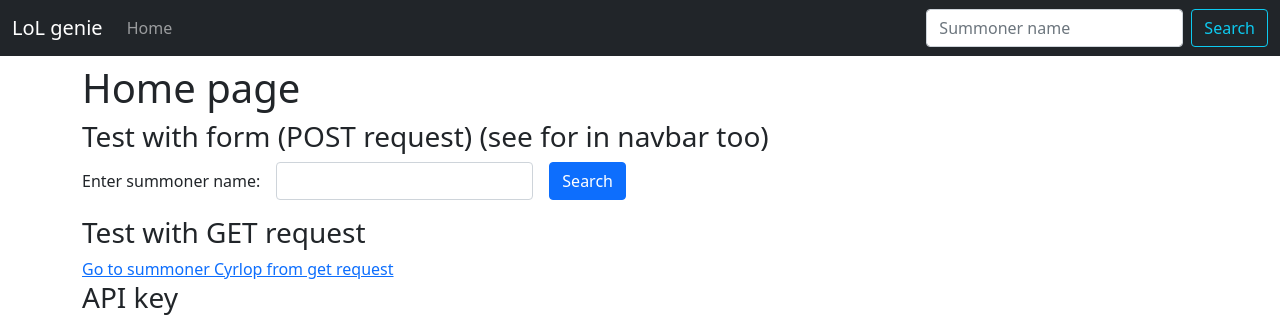
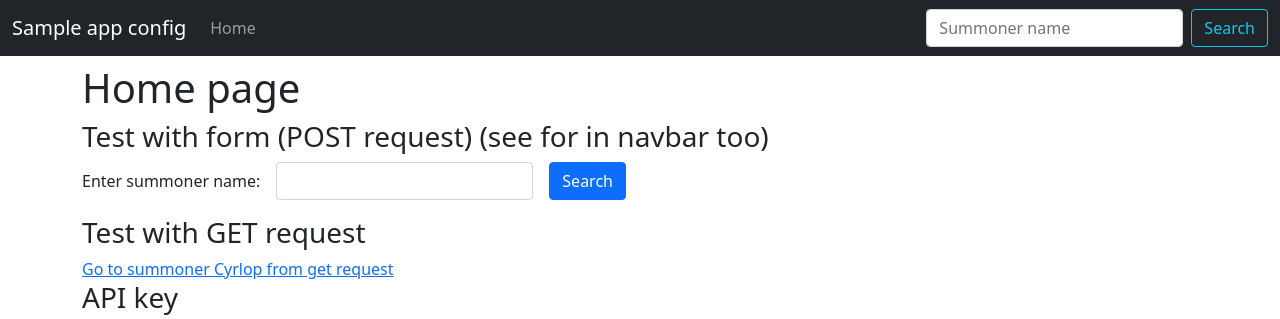
Before and after one commit to kevinrue/lolgenie, a FastAPI app: template src/templates/index.html in a window 1280 px wide. Shown: the top 319 px of the page. Run offline with FastAPI, Linux system fonts and the light colour scheme; the template is opened without the code that fills it: most values are stand-ins (such as "Sample title", 1, 10 or a date in 2020).

Commit message:
rename config to configuration; use config dict

```diff
--- a/src/main.py
+++ b/src/main.py
@@ -3,7 +3,7 @@ from fastapi.responses import RedirectResponse
 from fastapi.staticfiles import StaticFiles
 from fastapi.templating import Jinja2Templates
 
-from . import config
+from . import configuration
 
 app = FastAPI()
 
@@ -11,11 +11,16 @@ app.mount("/static", StaticFiles(directory="src/static"), name="static")
 
 templates = Jinja2Templates(directory="src/templates")
 
+app_config = {
+    "name": "LoL genie",
+    "api_key": configuration.get_api_key()
+}
+
 
 @app.get("/")
 def index(request: Request):
-    api_key = config.get_api_key()
-    context = {"request": request, "api_key": api_key}
+
+    context = {"request": request, 'app_config': app_config}
     return templates.TemplateResponse("index.html", context)
 
 
--- a/src/templates/base.html
+++ b/src/templates/base.html
@@ -7,9 +7,9 @@
     <meta name="theme-color" content="#7952b3">
 
     {% if title %}
-      <title>{{title}} - LoL genie</title>
+      <title>{{title}} - {{app_config.name}}</title>
     {% else %}
-      <title>LoL genie</title>
+      <title>{{app_config.name}}</title>
     {% endif %}
 
     <!-- Bootstrap core CSS -->
@@ -24,7 +24,7 @@
       <!-- Fixed navbar -->
       <nav class="navbar navbar-expand-md navbar-dark fixed-top bg-dark">
         <div class="container-fluid">
-          <a class="navbar-brand" href="#">LoL genie</a>
+          <a class="navbar-brand" href="#">{{app_config.name}}</a>
           <button class="navbar-toggler" type="button" data-bs-toggle="collapse" data-bs-target="#navbarCollapse" aria-controls="navbarCollapse" aria-expanded="false" aria-label="Toggle navigation">
             <span class="navbar-toggler-icon"></span>
           </button>
--- a/src/templates/index.html
+++ b/src/templates/index.html
@@ -23,5 +23,5 @@
   <a href="/summoner/Cyrlop">Go to summoner Cyrlop from get request</a>
 
   <h3>API key</h3>
-  {{api_key}}
+  {{app_config.api_key}}
 {% endblock %}
```
Also changed, not shown: src/configuration.py (renamed from src/config.py).
